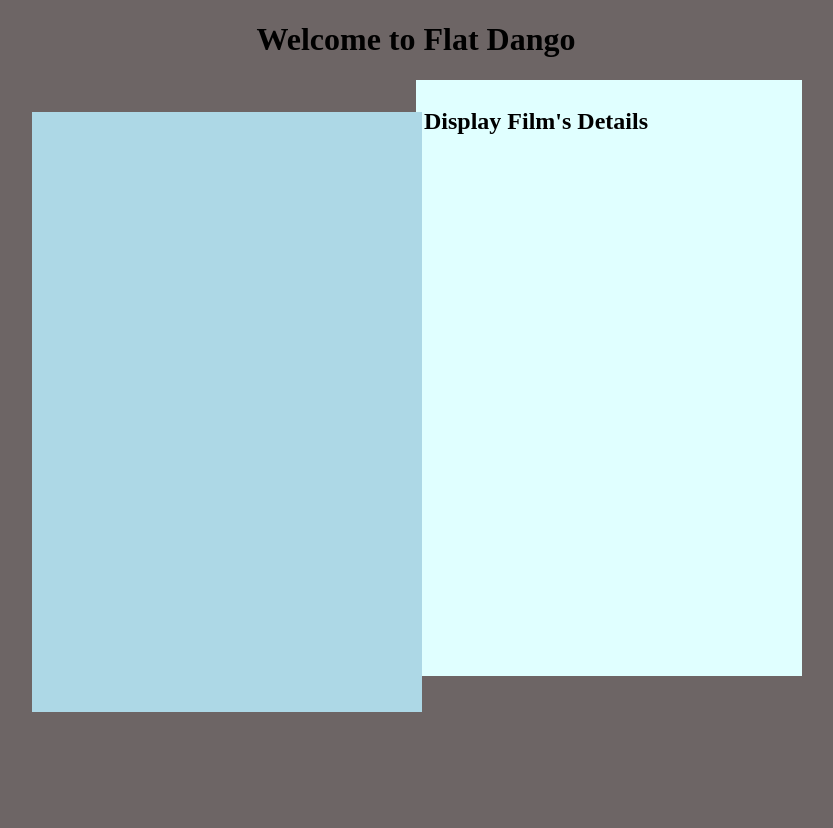
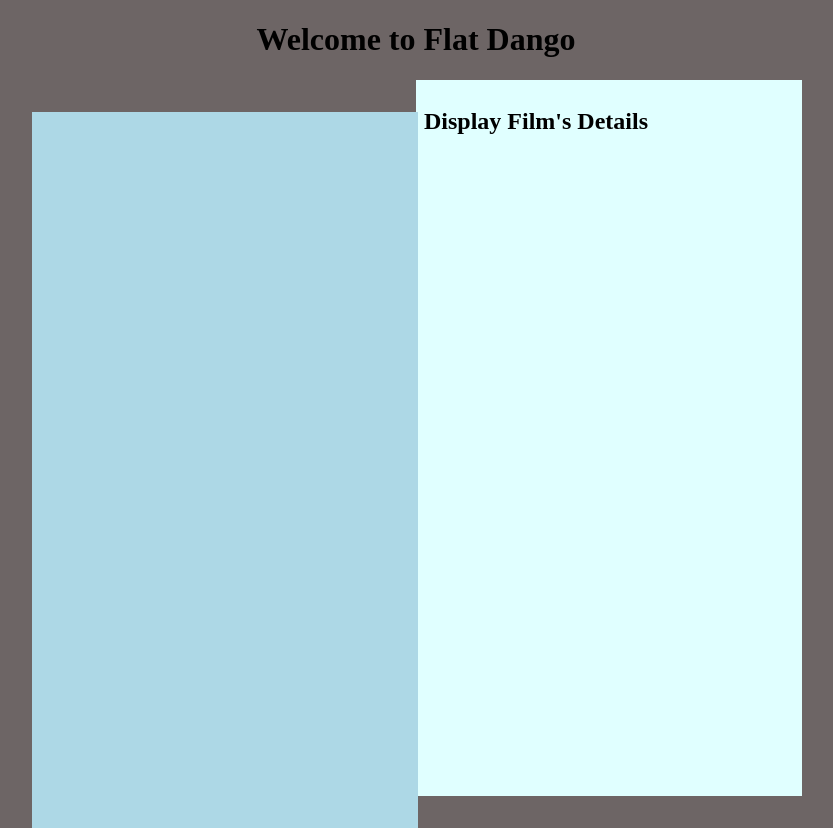
Before and after one commit to RosaliaNjoki/flatdango-rosalia-wanjohi, a plain HTML site: page index.html in a window 1280 px wide. Shown: the whole page, without its empty margins (224-1057 px from the left). Before the commit the page ends 800 px from the top, so only its background shows below. Drawn offline with Linux system fonts and the light colour scheme; no server answers.

Commit message:
fixing the first film

```diff
--- a/index.css
+++ b/index.css
@@ -5,9 +5,9 @@ body{
  }
  .film-menu {
      background-color:  lightblue;
-     padding: 10px;
+     padding: 8px;
      position: absolute;
-     height:580px;
+     height:700px;
      width:370px;
      left: 20%;
      top: 14%;
@@ -16,7 +16,7 @@ body{
  #filmInfo{
      background-color: lightcyan;
      padding: 8px;
-     height: 580px;
+     height: 700px;
      width: 370px;
      right: -50%;
      position: relative;
--- a/index.js
+++ b/index.js
@@ -4,7 +4,6 @@
     let capacity;
 
   function filmMenuList(){
-
 
   fetch("http://localhost:3000/films")
           .then((response) => {
@@ -14,6 +13,7 @@
           .then((data) => {
             filmData = data;
 
+            filmDetails (data[0].id);
                 //displaying films menu in the unique HTML element
                 for (let i = 0; i < filmData.length; i++){
                 const filmMenu = document.createElement("li");
@@ -25,13 +25,13 @@
 
               }
          for (data of filmData){
-          // filmDetails(data);
+
          }
                   });
         }
         filmMenuList();
 
-         function filmDetails(id){
+  function filmDetails(id){
 
         document.querySelector("#film-data").innerHTML = ``;
 
@@ -77,7 +77,7 @@
       updateTickets(ticketSold, id);
 
       }
-      }
+         }
 
       function updateTickets(ticketSold, id)
       {
```
